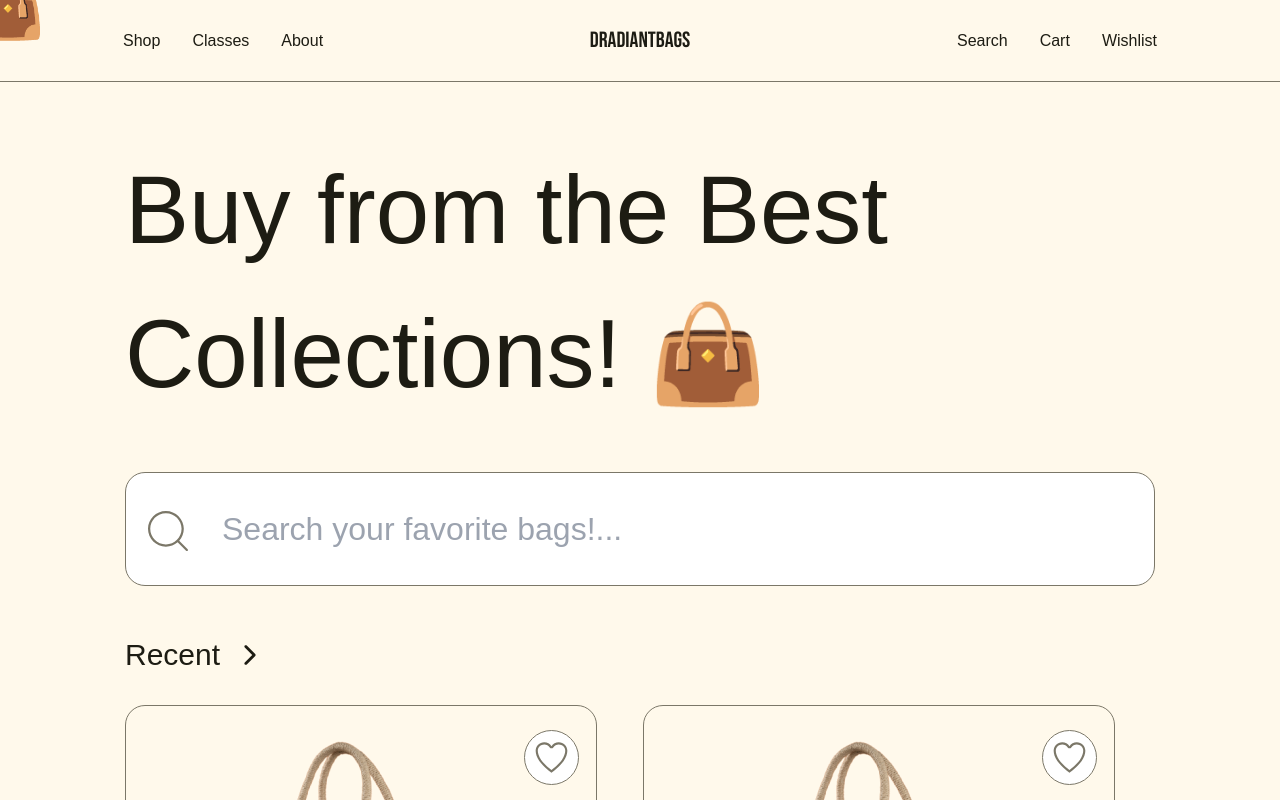
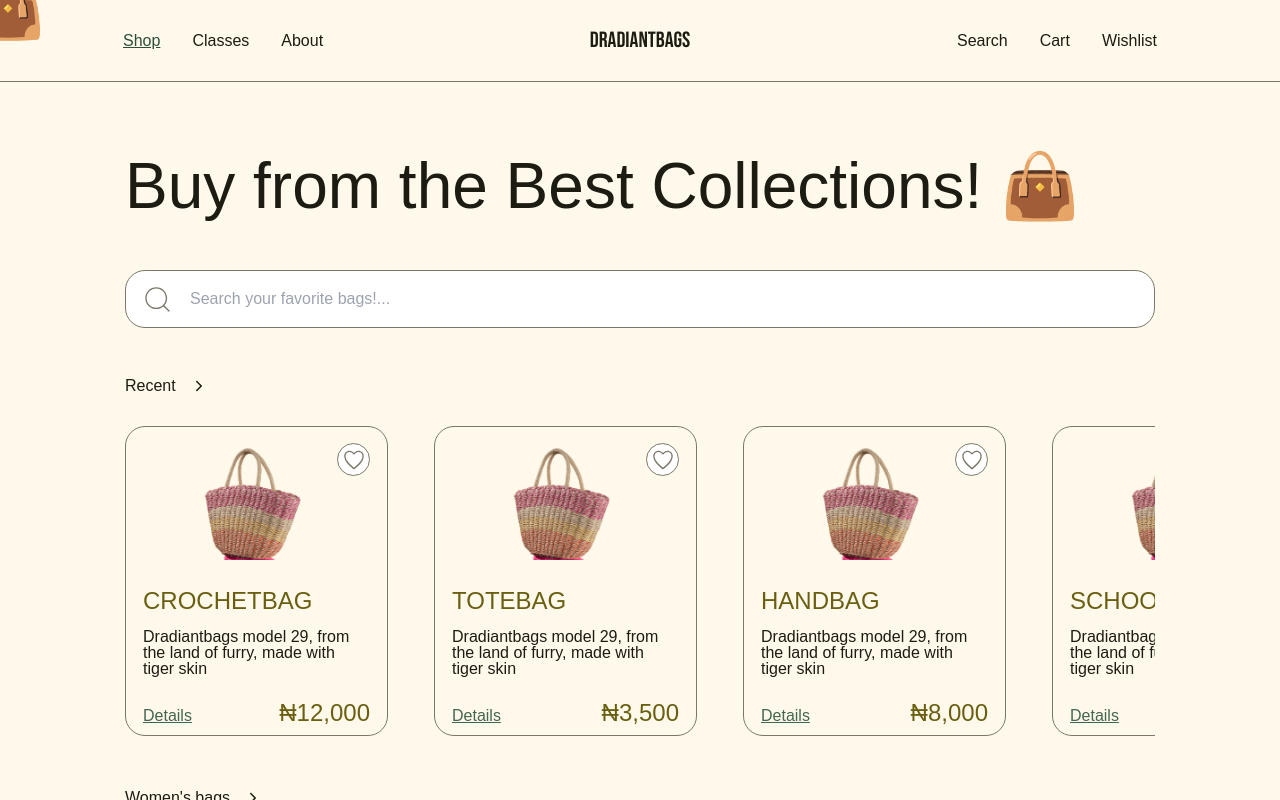
Before and after one commit to Dev-Faith/Dradiant, a Next.js app in the folder client/: page /pages/shop in a window 1280 px wide. Shown: the top 800 px of the page. Built offline with nearby package versions, Linux system fonts and the light colour scheme; a web font is replaced by a local one.

Commit message:
itemscard, shop and wishlist pages readjusted to fit nicely

```diff
--- a/client/app/components/Itemscard.jsx
+++ b/client/app/components/Itemscard.jsx
@@ -3,7 +3,7 @@ import Image from "next/image";
 import { IoIosHeartEmpty,IoIosHeart } from "react-icons/io";
 import {motion as m } from "framer-motion";
 import {useSelector, useDispatch} from "react-redux";
-import {wishlistActions} from "../../store/index"
+import {wishlistActions} from "../../store/index";
 
 
 export default function Itemscard({name, price, image, desc, liked}){
@@ -11,35 +11,38 @@ export default function Itemscard({name, price, image, desc, liked}){
   const wishlistItems = useSelector(state=>state.wishlist.items)
   const currentItem = wishlistItems.filter(item=>item.name==name);
 
+    const isLiked = wishlistItems.some(item=>item.name === name);
+
 
   const addToWishlistHandler = ()=>{
-    liked ? (dispatch(wishlistActions.removeFromWishlist(name))) : dispatch(wishlistActions.addToWishlist({name, price, image, desc, liked:true}));
+    isLiked ? (dispatch(wishlistActions.removeFromWishlist(name))) : dispatch(wishlistActions.addToWishlist({name, price, image, desc}));
+
   }
 
 
 
   // const icon = <IoIosHeartEmpty className="size-[39px] text-[#7B7768]"/>
-  const icon = liked?<IoIosHeart className="size-[39px] text-[#7B7768]"/>:<IoIosHeartEmpty className="size-[39px] text-[#7B7768]"/>
+  const icon = isLiked?<IoIosHeart className="size-[24px] text-[#7B7768]"/>:<IoIosHeartEmpty className="size-[24px] text-[#7B7768]"/>
 
 
 
 
     return (
-        <m.div name={name} className="border-[1px] border-[#7B7768] rounded-[20px] min-w-[472px] max-w-[472px] h-[566px] flex flex-col items-center px-[17px] py-[24px] gap-[51px]"
+        <m.div name={name} className="border-[1px] border-[#7B7768] rounded-[20px] min-w-[263px] max-w-[263px] h-[310px] flex flex-col items-center px-[17px] py-[16px] gap-[23px]"
              layout
         >
            <div className="image&Liked flex w-full justify-between">
-             <Image src = {image} width="267" height="250" className="relative left-[76px] pointer-events-none"/>
-             <div onClick={addToWishlistHandler} className="like relative  bg-[#fff] rounded-full size-[55px] border-[1px] border-[#7B7768] flex items-center justify-center cursor-pointer">{icon}</div>
+             <Image src = {image} width="120" height="117" className="relative left-[50px] pointer-events-none"/>
+             <div onClick={addToWishlistHandler} className="like relative  bg-[#fff] rounded-full size-[33px] border-[1px] border-[#7B7768] flex items-center justify-center cursor-pointer">{icon}</div>
            </div>
-           <div className="flex flex-col gap-[25px]">
-             <div className="desc&name flex flex-col gap-[13px]">
-                 <p className="text-[32px] text-[#6A5F11]">{name.toUpperCase()}</p>
-                 <p className="text-[28px]/[36px] text-[#1D1C13]">{desc}</p>
+           <div className="flex flex-col gap-[18px]">
+             <div className="desc&name flex flex-col gap-[10px]">
+                 <p className="text-[24px] text-[#6A5F11]">{name.toUpperCase()}</p>
+                 <p className="text-[16px]/[16px] text-[#1D1C13]">{desc}</p>
              </div>
              <div className="details&Price flex justify-between items-baseline">
-                 <p className="underline text-[#426651] text-[32px]">Details</p>
-                 <p className="text-[48px] text-[#6A5F11]">₦{price}</p>
+                 <p className="underline text-[#426651] text-[16px]">Details</p>
+                 <p className="text-[24px] text-[#6A5F11]">₦{price}</p>
              </div>
            </div>
         </m.div>
--- a/client/app/components/Navbar.jsx
+++ b/client/app/components/Navbar.jsx
@@ -6,18 +6,20 @@ import Link from 'next/link';
 import MenuSheet from './Sidemenu';
 import { RiMenu3Line } from "react-icons/ri";
 import { motion as m, AnimatePresence } from "framer-motion";
-import { useRouter } from "next/navigation";
+import { usePathname } from "next/navigation";
 
 
 const Layout = () => {
   const [isMenuOpen, setIsMenuOpen] = useState(false);
-  const router = useRouter();
 
-  const currentPath = router.pathname;
+  const currentPath = usePathname();
 
   const toggleMenu = () => {
     setIsMenuOpen(!isMenuOpen);
   };
+
+  const isActive = (path)=>currentPath == path;
+  console.log(currentPath);
 
   const navLinks = [
     {
@@ -74,7 +76,7 @@ const Layout = () => {
                 whileHover={{ scale: 1.5 }}
                 whileTap={{ scale: 1 }}
                 key={link.name}
-                className="cursor-pointer hover:underline hover:text-[#2A4E3A] "
+                className={`cursor-pointer hover:underline hover:text-[#2A4E3A] ${isActive(link.url) ? "scale-1.5 underline text-[#2A4E3A]": ""}`}
               >
                 {link.name}
               </m.p>
@@ -100,7 +102,7 @@ const Layout = () => {
                 whileHover={{ scale: 1.5 }}
                 whileTap={{ scale: 1 }}
                 key={link.name}
-                className="cursor-pointer hover:underline hover:text-[#2A4E3A]"
+                className={`cursor-pointer hover:underline hover:text-[#2A4E3A] ${isActive(link.url) ? "scale-1.5 underline text-[#2A4E3A]": ""}`}
               >
                 {link.name}
               </m.p>
--- a/client/app/components/customMouse.jsx
+++ b/client/app/components/customMouse.jsx
@@ -57,7 +57,7 @@ const CustomMouse = () => {
         animate={cursorVariant}
         transition={{ duration: 0, delay: 0 }}
       >
-        <p>👜</p>
+        <p className="pointer-events-none">👜</p>
       </m.div>
     </div>
   );
--- a/client/app/components/searchbox.jsx
+++ b/client/app/components/searchbox.jsx
@@ -12,13 +12,13 @@ const Searchbox = () => {
 
   return (
     <div className="relative">
-    <CiSearch className=" absolute size-[54px] top-[32px] left-[16px] text-[#7B7768]"/>
+    <CiSearch className=" absolute size-[33px] top-[13px] left-[16px] text-[#7B7768]"/>
       <input
         value={searchQuery}
         onChange={handleChange}
         type="text"
         placeholder="Search your favorite bags!..."
-        className="p-[32px] pl-[6rem] bg-[#fff] w-full rounded-[20px] border-[1px] border-[#7B7768] cursor outline-none text-[32px]"
+        className="p-[16px] pl-[4rem] bg-[#fff] w-full rounded-[20px] border-[1px] border-[#7B7768] cursor outline-none text-[16px]"
       />
     </div>
   );
--- a/client/app/pages/shop/page.jsx
+++ b/client/app/pages/shop/page.jsx
@@ -37,28 +37,114 @@ const page = ()=>{
       price: "12,000",
       desc: "Dradiantbags model 29, from the land of furry, made with tiger skin",
       image:shopcroche,
-      liked: false,
     },
     {
       name: "totebag",
       price: "3,500",
       desc: "Dradiantbags model 29, from the land of furry, made with tiger skin",
       image:shopcroche,
-      liked: false,
     },
     {
       name: "handbag",
       price: "8,000",
       desc: "Dradiantbags model 29, from the land of furry, made with tiger skin",
       image:shopcroche,
-      liked: false,
     },
     {
       name: "schoolbag",
       price: "15,000",
       desc: "Dradiantbags model 29, from the land of furry, made with tiger skin",
       image:shopcroche,
-      liked: false,
+    },
+    {
+      name: "schoolbag",
+      price: "15,000",
+      desc: "Dradiantbags model 29, from the land of furry, made with tiger skin",
+      image:shopcroche,
+    },
+    {
+      name: "schoolbag",
+      price: "15,000",
+      desc: "Dradiantbags model 29, from the land of furry, made with tiger skin",
+      image:shopcroche,
+    },
+    {
+      name: "schoolbag",
+      price: "15,000",
+      desc: "Dradiantbags model 29, from the land of furry, made with tiger skin",
+      image:shopcroche,
+    },
+    {
+      name: "schoolbag",
+      price: "15,000",
+      desc: "Dradiantbags model 29, from the land of furry, made with tiger skin",
+      image:shopcroche,
+    },
+    {
+      name: "schoolbag",
+      price: "15,000",
+      desc: "Dradiantbags model 29, from the land of furry, made with tiger skin",
+      image:shopcroche,
+    },
+    {
+      name: "schoolbag",
+      price: "15,000",
+      desc: "Dradiantbags model 29, from the land of furry, made with tiger skin",
+      image:shopcroche,
+    },
+    {
+      name: "schoolbag",
+      price: "15,000",
+      desc: "Dradiantbags model 29, from the land of furry, made with tiger skin",
+      image:shopcroche,
+    },
+    {
+      name: "schoolbag",
+      price: "15,000",
+      desc: "Dradiantbags model 29, from the land of furry, made with tiger skin",
+      image:shopcroche,
+    },
+    {
+      name: "schoolbag",
+      price: "15,000",
+      desc: "Dradiantbags model 29, from the land of furry, made with tiger skin",
+      image:shopcroche,
+    },
+    {
+      name: "schoolbag",
+      price: "15,000",
+      desc: "Dradiantbags model 29, from the land of furry, made with tiger skin",
+      image:shopcroche,
+    },
+    {
+      name: "schoolbag",
+      price: "15,000",
+      desc: "Dradiantbags model 29, from the land of furry, made with tiger skin",
+      image:shopcroche,
+    },
+    {
+      name: "schoolbag",
+      price: "15,000",
+      desc: "Dradiantbags model 29, from the land of furry, made with tiger skin",
+      image:shopcroche,
+    },
+    {
+      name: "schoolbag",
+      price: "15,000",
+      desc: "Dradiantbags model 29, from the land of furry, made with tiger skin",
+      image:shopcroche,
+    },
+    {
+      name: "schoolbag",
+      price: "15,000",
+      desc: "Dradiantbags model 29, from the land of furry, made with tiger skin",
+      image:shopcroche,
+    },
+    {
+      name: "schoolbag",
+      price: "15,000",
+      desc: "Dradiantbags model 29, from the land of furry, made with tiger skin",
+      image:shopcroche,
     },
   ];
 
@@ -69,46 +155,48 @@ const page = ()=>{
 
     return (
       <div className=" h-[100vh] pt-[56px] px-[125px] flex flex-col gap-[46px]">
-        <p className="text-[96px] ">Buy from the Best Collections! 👜 </p>
-        <Searchbox />
+        <div className="flex flex-col gap-[36px]">
+         <p className="text-[64px] ">Buy from the Best Collections! 👜 </p>
+         <Searchbox />
+        </div>
         <div className="shopItemsGroups flex flex-col gap-[114px]">
-          {filteredItems.length === 0 ? "There's no item that matches your search!" : ( <div className="flex flex-col gap-[114px]">
+          {filteredItems.length === 0 ? "There's no item that matches your search!" : ( <div className="flex flex-col gap-[50px]">
             <div className="recent flex flex-col gap-[28px]">
-            <div className="flex items-center gap-[15px] text-[30px] cursor-pointer">
+            <div className="flex items-center gap-[15px] text-[16px] cursor-pointer">
               <p>Recent</p>
                  { toggle.recent==false ? <IoIosArrowForward className="cursor-pointer cursor" onClick={()=>handleToggle("recent")}/> : <IoIosArrowDown className="cursor-pointer cursor" onClick={()=>handleToggle("recent")}/>}
             </div>
-            <div className={`items gap-[46px] w-full overflow-y-auto scroll-ml-6 snap-start ${toggle.recent==false ? "flex" : "grid grid-cols-3" }`}>
+            <div className={`items gap-[46px] w-full overflow-y-auto scroll-ml-6 snap-start ${toggle.recent==false ? "flex" : "grid grid-cols-" }`}>
               {filteredItems.map(item=><Itemscard key={item.name} image={item.image} name={item.name} desc={item.desc} price={item.price} liked={item.liked}/>
 )}
             </div>
           </div>
           <div className="women'sbag flex flex-col gap-[28px]">
-            <div className="flex items-center gap-[15px] text-[30px]">
+            <div className="flex items-center gap-[15px] text-[16px]">
               <p>Women's bags</p>
               { toggle.women==false ? <IoIosArrowForward className="cursor-pointer cursor" onClick={()=>handleToggle("women")}/> : <IoIosArrowDown className="cursor-pointer cursor" onClick={()=>handleToggle("women")}/>}
             </div>
-            <div className={`items gap-[46px] w-full overflow-y-auto scroll-ml-6 snap-start ${toggle.women==false ? "flex" : "grid grid-cols-3" }`}>
+            <div className={`items gap-[46px] w-full overflow-y-auto scroll-ml-6 snap-start ${toggle.women==false ? "flex" : "grid grid-cols-5" }`}>
               {filteredItems.map(item=><Itemscard key={item.name} image={item.image} name={item.name} desc={item.desc} price={item.price} liked={item.liked} />
 )}
             </div>
           </div>
           <div className="men'sbag flex flex-col gap-[28px]">
-            <div className="flex items-center gap-[15px] text-[30px]">
+            <div className="flex items-center gap-[15px] text-[16px]">
               <p>Men's bags</p>
               { toggle.men==false ? <IoIosArrowForward className="cursor-pointer cursor" onClick={()=>handleToggle("men")}/> : <IoIosArrowDown className="cursor-pointer cursor" onClick={()=>handleToggle("men")}/>}
             </div>
-            <div className={`items gap-[46px] w-full overflow-y-auto scroll-ml-6 snap-start ${toggle.men==false ? "flex" : "grid grid-cols-3" }`}>
+            <div className={`items gap-[46px] w-full overflow-y-auto scroll-ml-6 snap-start ${toggle.men==false ? "flex" : "grid grid-cols-5" }`}>
               {filteredItems.map(item=><Itemscard key={item.name} image={item.image} name={item.name} desc={item.desc} price={item.price} liked={item.liked} />
 )}
             </div>
           </div>
           <div className="All flex flex-col gap-[28px] pb-[56px]">
-            <div className="flex items-center gap-[15px] text-[30px]">
+            <div className="flex items-center gap-[15px] text-[16px]">
               <p>All</p>
               { toggle.all==false ? <IoIosArrowForward className="cursor-pointer cursor" onClick={()=>handleToggle("all")}/> : <IoIosArrowDown className="cursor-pointer cursor" onClick={()=>handleToggle("all")}/>}
             </div>
-            <div className={`items gap-[46px] w-full overflow-y-auto scroll-ml-6 snap-start ${toggle.all==false ? "flex" : "grid grid-cols-3" }`}>
+            <div className={`items gap-[46px] w-full overflow-y-auto scroll-ml-6 snap-start ${toggle.all==false ? "flex" : "grid grid-cols-5" }`}>
               {filteredItems.map(item=><Itemscard key={item.name} image={item.image} name={item.name} desc={item.desc} price={item.price} liked={item.liked} />
 )}
             </div>
--- a/client/store/index.js
+++ b/client/store/index.js
@@ -29,7 +29,7 @@ const wishlistSlice = createSlice({
             state.items.push(action.payload)
         },
         removeFromWishlist(state, action){
-            state.items.filter(item=>item.name!== action.payload)
+           state.items = state.items.filter(item=>item.name!== action.payload)
         },
     }
 })
```
Also changed, not shown: client/app/pages/wishlist/page.jsx (+5 -3 lines).
